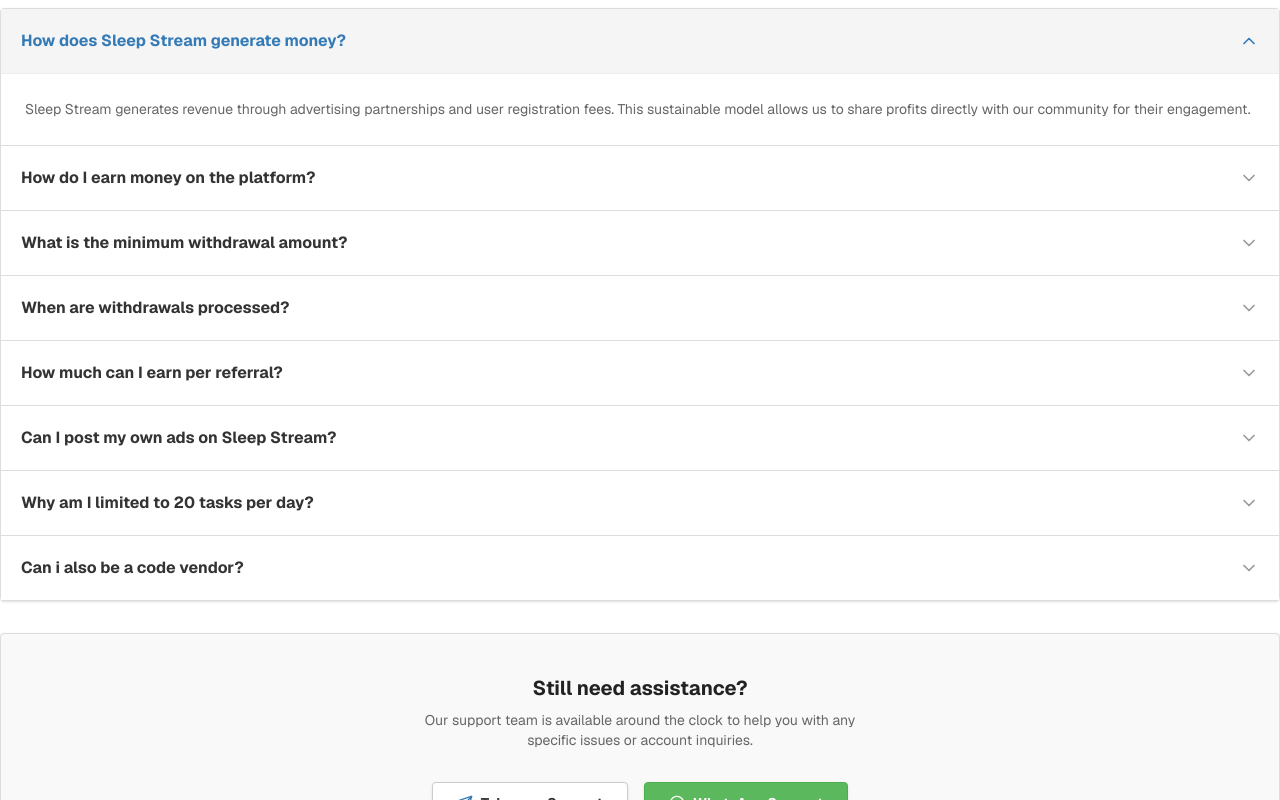
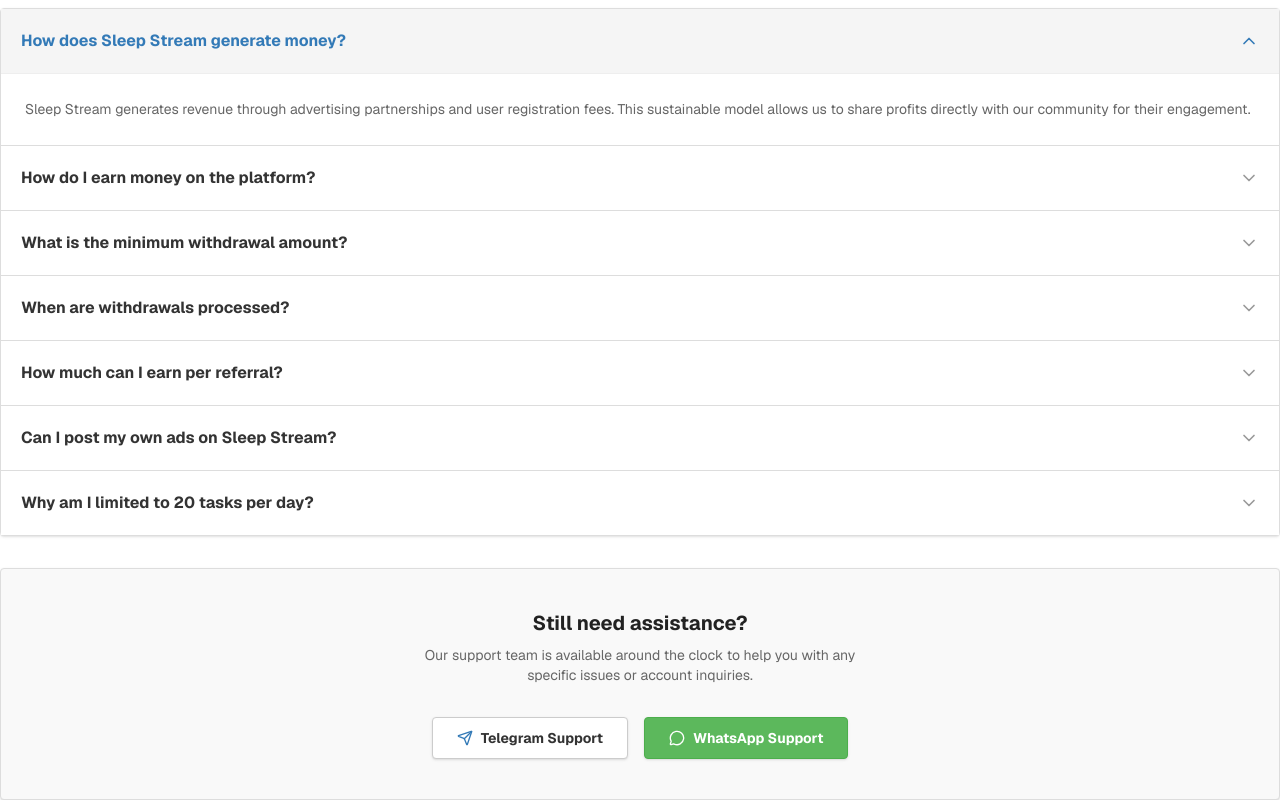
Before and after one commit to urex014/sleep-stream, a Next.js app: page /faq in a window 1280 px wide. Shown: the part 404-1204 px from the top of the page. Built offline with nearby package versions, Linux system fonts and the light colour scheme.

Commit message:
build issues

```diff
--- a/app/faq/page.tsx
+++ b/app/faq/page.tsx
@@ -27,7 +27,7 @@
     {
       category: "Withdrawals",
       question: "When are withdrawals processed?",
-      answer: "Withdrawal requests are automatically processed and disbursed to your account on our designated payout days: every Wednesday, Saturday, and Sunday."
+      answer: "Withdrawal requests are automatically processed and disbursed to your account on random days"
     },
     {
       category: "Referrals",
@@ -44,11 +44,7 @@
       question:"Why am I limited to 20 tasks per day?",
       answer: "We implement daily task limits to maintain a healthy, sustainable ecosystem for both our users and our advertisers.  Advertisers pay for genuine engagement.If users were allowed to click hundreds of ads non- stop, the quality of that engagement drops, which harms the platform.By pacing the tasks, we ensure advertisers get real value, which in turn guarantees we can continue paying you reliably.Additionally, limits prevent automated bots from draining the reward pools, keeping the platform fair for real humans."
     },
-    {
-      category:"General",
-      question:"Can i also be a code vendor?",
-      answer:"Yes, the vendor registration will be available to all eligible users in the coming weeks. As a code vendor, you can earn by selling ad codes to advertisers. Stay tuned for the official launch announcement! "
-    }
+
   ];
 
   const filteredFaqs = faqs.filter(f =>
```
